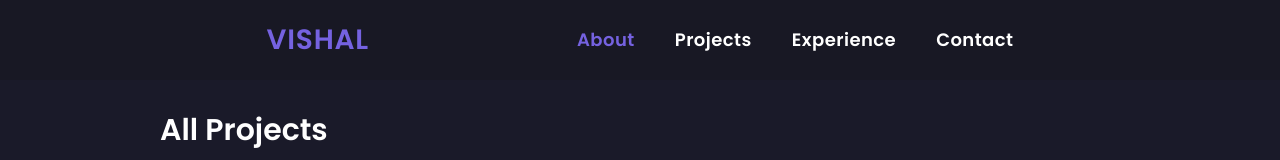
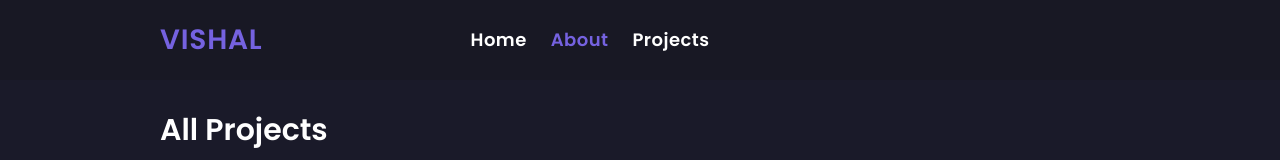
Before and after one commit to vishalrk1/portfolio-nextjs, a Next.js app: page /projects in a window 1280 px wide. Shown: the top 160 px of the page. Built offline with nearby package versions, Linux system fonts and the light colour scheme.

Commit message:
bug fixes

```diff
--- a/components/Navbar'/navbar.tsx
+++ b/components/Navbar'/navbar.tsx
@@ -1,6 +1,6 @@
 "use client";
 import React, { useEffect, useState, useCallback } from "react";
-import { navRoutes } from "./routes";
+import { navRoutes, Route } from "./routes";
 import { twMerge } from "tailwind-merge";
 import Link from "next/link";
 import { usePathname, useRouter } from "next/navigation";
@@ -10,9 +10,11 @@ const Navbar = () => {
   const pathname = usePathname();
   const [activeSection, setActiveSection] = useState("");
 
+  let routes: Route[] = pathname === "/" ? navRoutes : navRoutes.slice(0,2)
+
   const updateActiveRoute = useCallback(
     (sectionId: string) => {
-      navRoutes.forEach((route) => {
+      routes.forEach((route) => {
         route.isActive =
           route.sectionId === sectionId || route.path === pathname;
       });
@@ -66,14 +68,25 @@ const Navbar = () => {
   }, [activeSection, updateActiveRoute]);
 
   return (
-    <nav className="sticky top-0 left-0 right-0 bg-[#181824] flex justify-between md:justify-center items-center tracking-wider h-20 px-4 md:px-40 py-5 md:space-x-52 z-30">
+    <nav className="sticky top-0 left-0 right-0 bg-[#181824] flex justify-between md:justify-start items-center tracking-wider h-20 px-4 md:px-40 py-5 md:space-x-52 z-30">
       <Link href="/" className="hidden md:block">
         <h1 className="text-base md:text-[28px] font-semibold text-primary">
           VISHAL
         </h1>
       </Link>
-      <div className="flex space-x-3 md:space-x-10">
-        {navRoutes.map((item) => (
+      <div className="flex gap-6">
+        {pathname !== "/" && (
+          <a
+            href={"/"}
+            className={twMerge(
+              "text-sm md:text-lg font-semibold tracking-wide cursor-pointer transition-colors duration-200",
+              "text-white hover:text-primary"
+            )}
+          >
+            Home
+          </a>
+        )}
+        {routes.map((item) => (
           <a
             href={item.path}
             key={item.sectionId}
```
